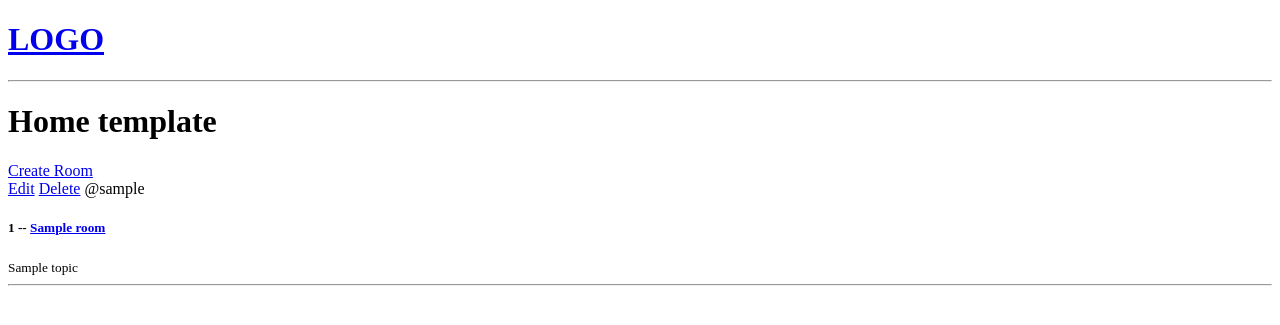
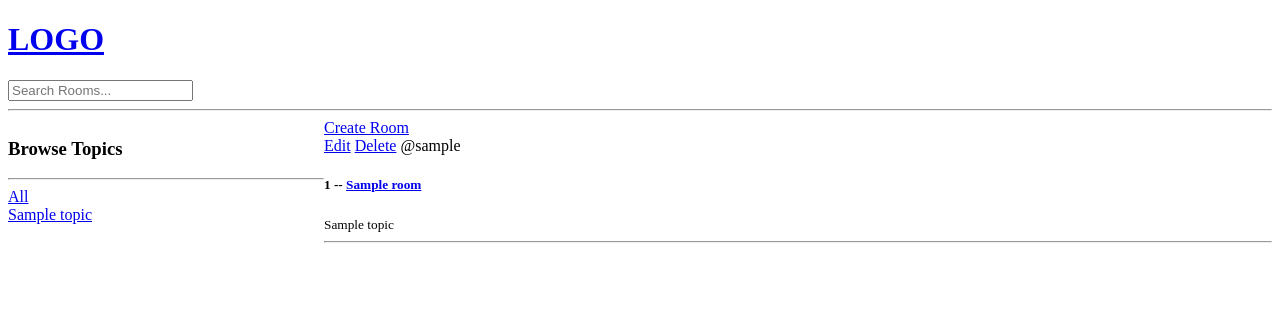
Before and after one commit to rasoro/StudyBud, a Django app: page / in a window 1280 px wide. Shown: the top 325 px of the page. Run offline with Django 4.2, Linux system fonts and the light colour scheme; tables that the repository leaves empty hold one stand-in row (values such as "Sample post").

Commit message:
add search

```diff
--- a/base/templates/base/home.html
+++ b/base/templates/base/home.html
@@ -1,6 +1,25 @@
 {% extends 'main.html' %} {% block content %}
-<h1>Home template</h1>
 
+<style>
+  .home-container {
+    display: grid;
+    grid-template-columns: 1fr 3fr;
+  }
+</style>
+
+<div class="home-container">
+  <div>
+    <h3>Browse Topics</h3>
+    <hr />
+    <div>
+      <a href="{% url 'home' %}">All</a>
+    </div>
+    {% for topic in topics %}
+    <div>
+      <a href="{% url 'home' %}?q={{topic.name}}"> {{topic.name}} </a>
+    </div>
+    {% endfor %}
+  </div>
   <div>
     <a href="{% url 'create-room' %}">Create Room</a>
     <div>
@@ -18,4 +37,5 @@
       {% endfor %}
     </div>
   </div>
+</div>
 {% endblock %}
--- a/base/views.py
+++ b/base/views.py
@@ -1,5 +1,6 @@
 from django.shortcuts import render, redirect
-from .models import Room
+from django.db.models import Q
+from .models import Room, Topic
 from .forms import RoomForm
 # Create your views here.
 
@@ -11,8 +12,17 @@ from .forms import RoomForm
 
 
 def home(request):
-    rooms = Room.objects.all()
-    context = {'rooms': rooms}
+    q = request.GET.get('q') if request.GET.get('q') != None else ''
+
+    rooms = Room.objects.filter(
+        Q(topic__name__icontains=q) |
+        Q(name__icontains=q) |
+        Q(description__icontains=q)
+    )
+
+    topics = Topic.objects.all()
+
+    context = {'rooms': rooms, 'topics': topics}
     return render(request, 'base/home.html', context)
 
 
--- a/templates/navbar.html
+++ b/templates/navbar.html
@@ -2,4 +2,8 @@
   <h1>LOGO</h1>
 </a>
 
+<form action="{% url 'home' %}" method="GET">
+  <input type="text" name="q" placeholder="Search Rooms..." />
+</form>
+
 <hr />
```
Lines whose indentation alone changed are shown as unchanged.
